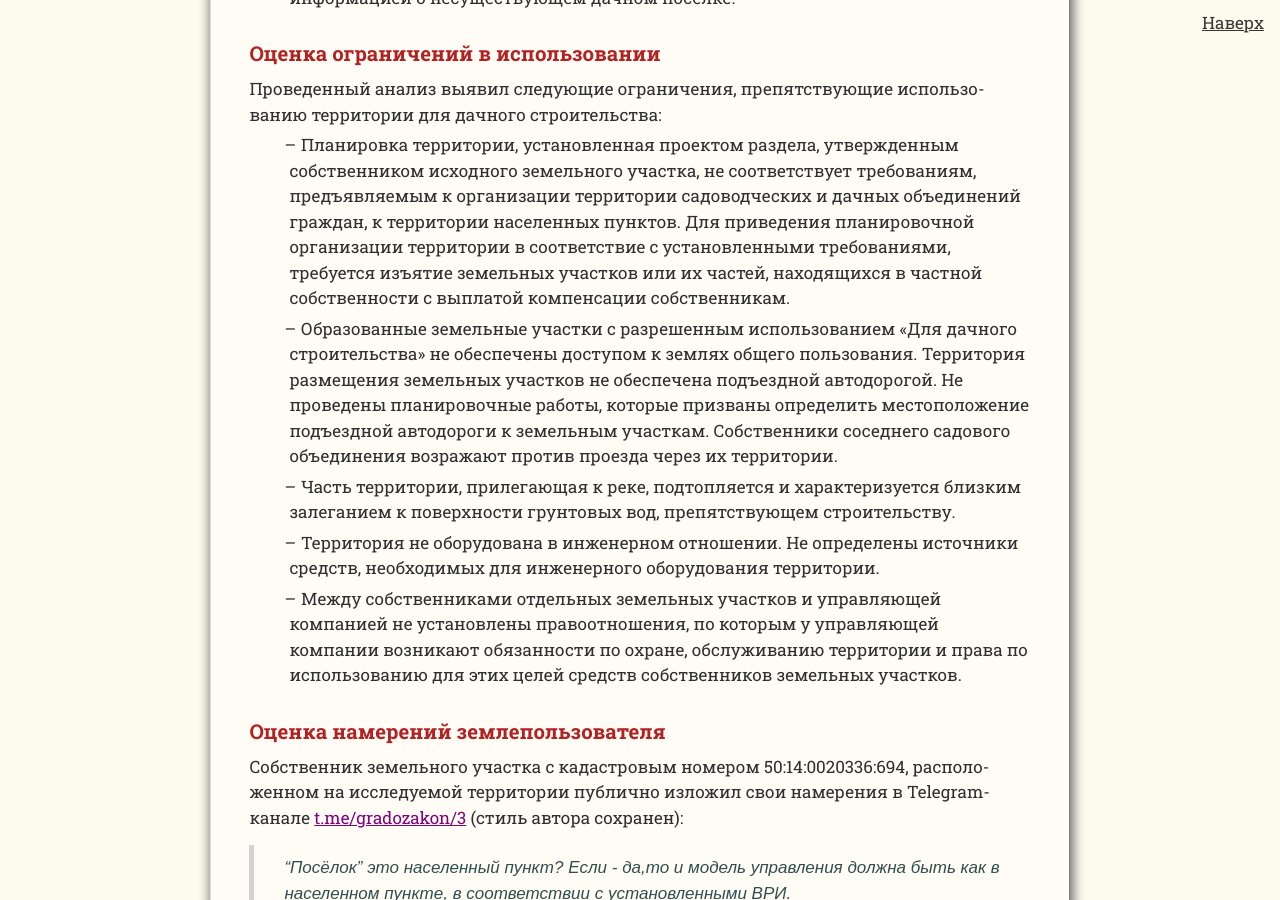
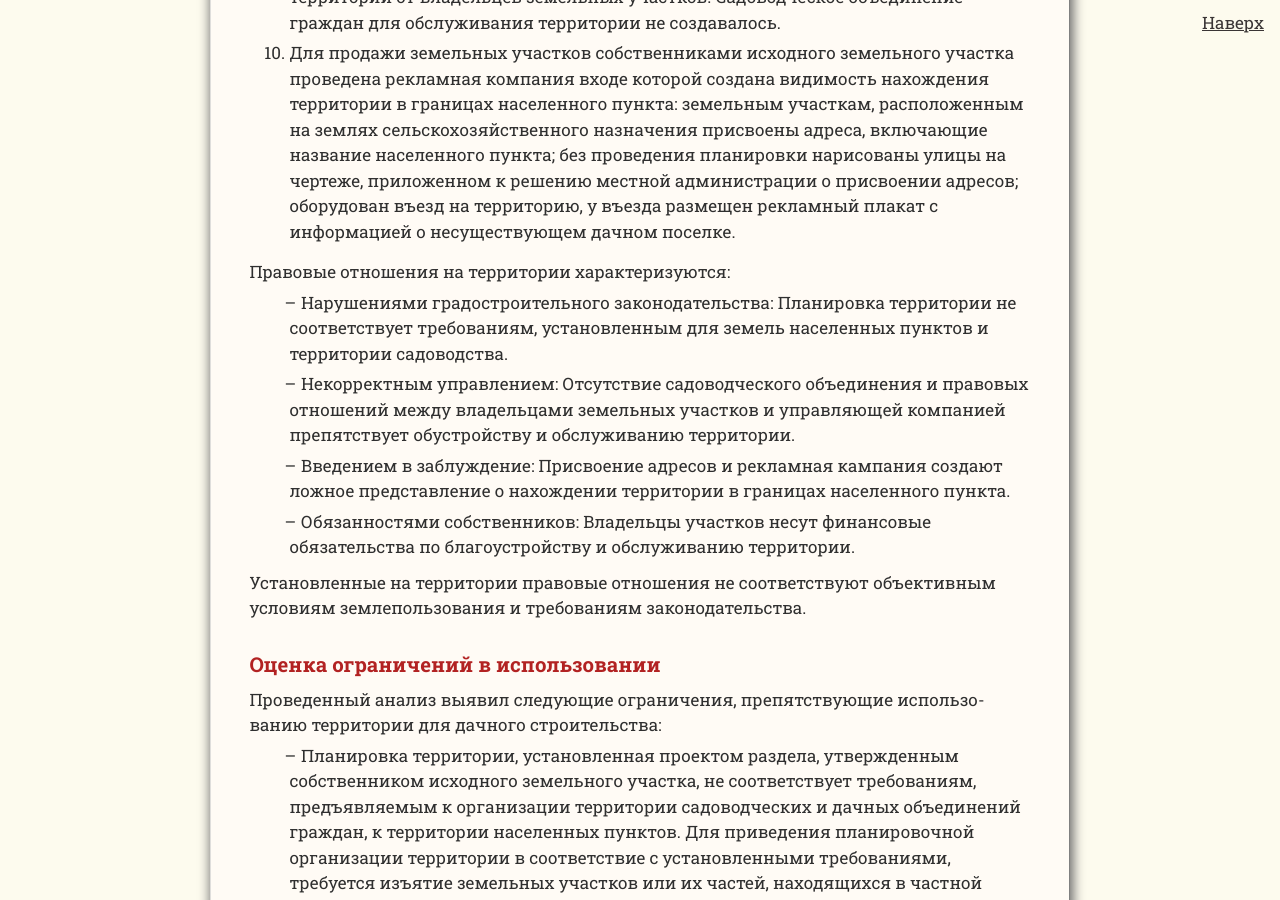
Before and after one commit to SergSi/land-use-art, a Jekyll site: the page built from _posts/2025-02-15-concluzion.md, in a window 1280 px wide and 900 px high, scrolled down 3997 px. Built offline with Jekyll 4.4.1, drawn with Linux system fonts in a browser that asks for light colours; some web fonts are replaced; some of the changed text lies outside the part shown.

Commit message:
Update 2025-02-15-concluzion.md

```diff
--- a/_posts/2025-02-15-concluzion.md
+++ b/_posts/2025-02-15-concluzion.md
@@ -34,7 +34,13 @@
 2. Собственником исходного земельного участка единолично принято решение о разделе исходного земельного участка и определены границы и площади образуемых земельных участков. В результате раздела исходного земельного участка образованы 710 земельных участков с разрешенным использованием «Для дачного строительства». Категория земель,на которых расположены образованные земельные участки – «Земли сельскохозяйственного назначения».
 3. Правилами землепользования и застройки на исследуемой территории установлена территориальная зона СХ-2 (Зона, предназначенная для ведения садоводства). Установлен основной вид разрешенного использования – ведение садоводства, код 13.2.Также в качестве основного вида использования установлено – земельные участки (территории) общего пользования, код 12.0. Земельные участки общего назначения 13.0; территориальная зона – СХ-2 (Зона, предназначенная для ведения садоводства).
 
-## Оценка действий заинтересованных лиц
+Образование земельных участков на территории проведено без проведения работ по планировке территории, предусмотренной Градостроительным кодексом и законом "О ведении гражданами садоводства и огородничества для собственных нужд…", в результате чего:
+
+- Не образованы земельные участки общего назначения.
+- Не обеспечен доступ от образованных земельных участков к землях общего пользования.
+- Не образован земельный участок для строительства подъездной дороги.
+
+## Оценка  установленных правоотношений
 
 1. В соответствии с требованиями 101-ФЗ “Об обороте земель сельскохозяйственного назначения” произведен выдел выдел исходного земельного участка площадью 716540 кв. метров из земельного участка, находящегося в долевой собственности владельцев земельных паев а приватизированных землях сельскохозяйственного предприятия.
 2. С нарушением требований закона Московской области № 23/96-ОЗ «О регулировании земельных отношений в Московской области» и требований Градостроительного кодекса, без проведения инженерных изысканий, подтверждающих пригодность территории для строительства жилых, дачных или садовых домов, исходному земельному участку органом местного самоуправления присвоено разрешенное использование “Для дачного строительства”.
@@ -46,6 +52,15 @@
 8. Выделенному элементу планировочной структуры, не отнесенному к какому либо виду, присвоено наименование – “Сады на реке”. Также присвоены наименования и элементам улично-дорожной сети, образованным без проведения работ по планировке территории. На основании данного постановления внесены сведения об адресах в Федеральную информационную адресную систему, например: “Российская Федерация, Московская область, городской округ Щёлково, деревня Аксиньино, территория Сады на реке, улица Весенняя, земельный участок 80”. При этом территория не входит в установленные градостроительной документацией границы д.Каблуково и д.Аксиньино.
 9. В соответствии с требованиями Гражданского кодекса, для обустройства и обслуживания территории создана управляющая компания в организационно-правовой форме общества с ограниченной ответственностью. Управляющая компания планирует получать средства на обустройство и обслуживание территории от владельцев земельных участков. Садоводческое объединение граждан для обслуживания территории не создавалось.
 10. Для продажи земельных участков собственниками исходного земельного участка проведена рекламная компания входе которой создана видимость нахождения территории в границах населенного пункта: земельным участкам, расположенным на землях сельскохозяйственного назначения присвоены адреса, включающие название населенного пункта; без проведения планировки нарисованы улицы на чертеже, приложенном к решению местной администрации о присвоении адресов; оборудован въезд на территорию, у въезда размещен рекламный плакат с информацией о несуществующем дачном поселке.
+
+Правовые отношения на территории характеризуются:
+
+- Нарушениями градостроительного законодательства: Планировка территории не соответствует требованиям, установленным для земель населенных пунктов и территории садоводства.
+- Некорректным управлением: Отсутствие садоводческого объединения и правовых отношений между владельцами земельных участков и управляющей компанией препятствует обустройству и обслуживанию территории.
+- Введением в заблуждение: Присвоение адресов и рекламная кампания создают ложное представление о нахождении территории в границах населенного пункта.
+- Обязанностями собственников: Владельцы участков несут финансовые обязательства по благоустройству и обслуживанию территории.
+
+Установленные на территории правовые отношения не соответствуют объективным условиям землепользования и требованиям законодательства.
 
 ## Оценка ограничений в использовании
 
```
